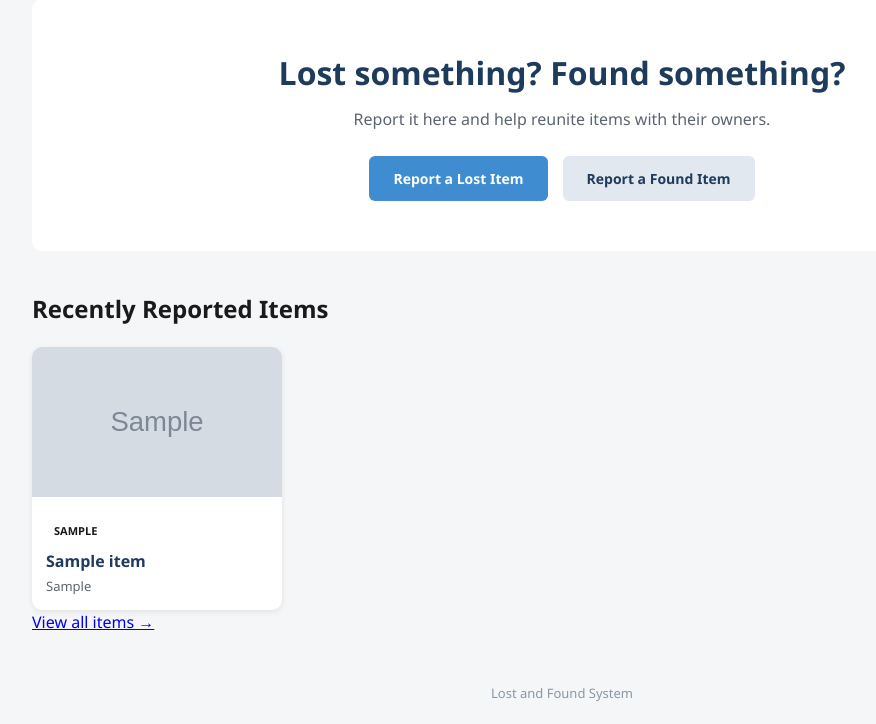
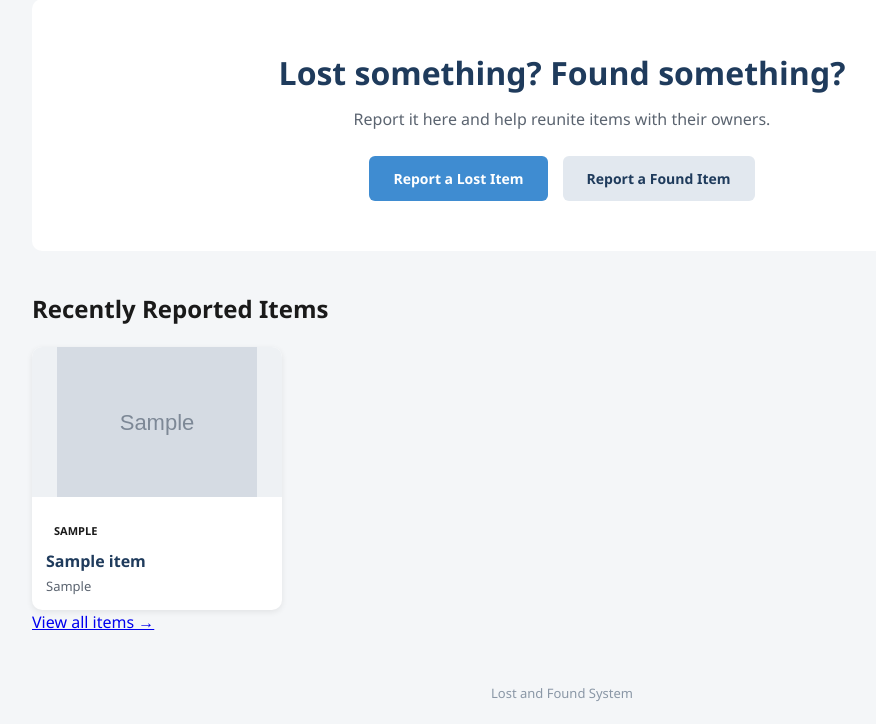
Before and after one commit to vinaysingh-png/Lost-and-Found-System, a Flask app: page / in a window 1280 px wide. Shown: the part 108-832 px from the top of the page, without its empty margins (78-954 px from the left). Run offline with Flask 3, Linux system fonts and the light colour scheme; tables that the repository leaves empty hold one stand-in row (values such as "Sample post"); grey boxes marked "Sample" are stand-in pictures.

Commit message:
Add files via upload

```diff
--- a/static/css/style.css
+++ b/static/css/style.css
@@ -1,4 +1,4 @@
-
+/* ---------- Basic reset & fonts ---------- */
 * {
     margin: 0;
     padding: 0;
@@ -18,7 +18,7 @@ body {
     padding: 30px 20px;
 }
 
-
+/* ---------- Navbar ---------- */
 .navbar {
     display: flex;
     justify-content: space-between;
@@ -46,7 +46,7 @@ body {
     color: #ffffff;
 }
 
-
+/* ---------- Flash messages ---------- */
 .flash-container {
     max-width: 1100px;
     margin: 15px auto 0 auto;
@@ -72,7 +72,7 @@ body {
     border: 1px solid #f0bcbc;
 }
 
-
+/* ---------- Hero section ---------- */
 .hero {
     text-align: center;
     background-color: #ffffff;
@@ -99,7 +99,7 @@ body {
     flex-wrap: wrap;
 }
 
-
+/* ---------- Buttons ---------- */
 .btn {
     display: inline-block;
     padding: 12px 24px;
@@ -129,7 +129,7 @@ body {
     background-color: #cdd8e3;
 }
 
-
+/* ---------- Item grid & cards ---------- */
 .item-grid {
     display: grid;
     grid-template-columns: repeat(auto-fill, minmax(220px, 1fr));
@@ -154,7 +154,8 @@ body {
 .item-card img {
     width: 100%;
     height: 150px;
-    object-fit: cover;
+    object-fit: contain;
+    background-color: #eef1f4;
 }
 
 .no-image {
@@ -188,7 +189,7 @@ body {
     font-size: 12px;
 }
 
-
+/* ---------- Badges ---------- */
 .badge {
     display: inline-block;
     font-size: 11px;
@@ -213,7 +214,7 @@ body {
     color: #1f3b5c;
 }
 
-
+/* ---------- Forms ---------- */
 .form-box, .search-box {
     background-color: #ffffff;
     padding: 25px;
@@ -257,7 +258,7 @@ body {
     margin-top: 15px;
 }
 
-
+/* ---------- Item detail page ---------- */
 .detail-box {
     background-color: #ffffff;
     border-radius: 10px;
@@ -272,7 +273,8 @@ body {
 .detail-image {
     width: 280px;
     height: 220px;
-    object-fit: cover;
+    object-fit: contain;
+    background-color: #eef1f4;
     border-radius: 8px;
 }
 
@@ -292,7 +294,7 @@ body {
     margin: 15px 0;
 }
 
-
+/* ---------- Admin table ---------- */
 .admin-table {
     width: 100%;
     border-collapse: collapse;
@@ -324,7 +326,7 @@ body {
     padding: 0;
 }
 
-
+/* ---------- Footer ---------- */
 .footer {
     text-align: center;
     padding: 20px;
```
